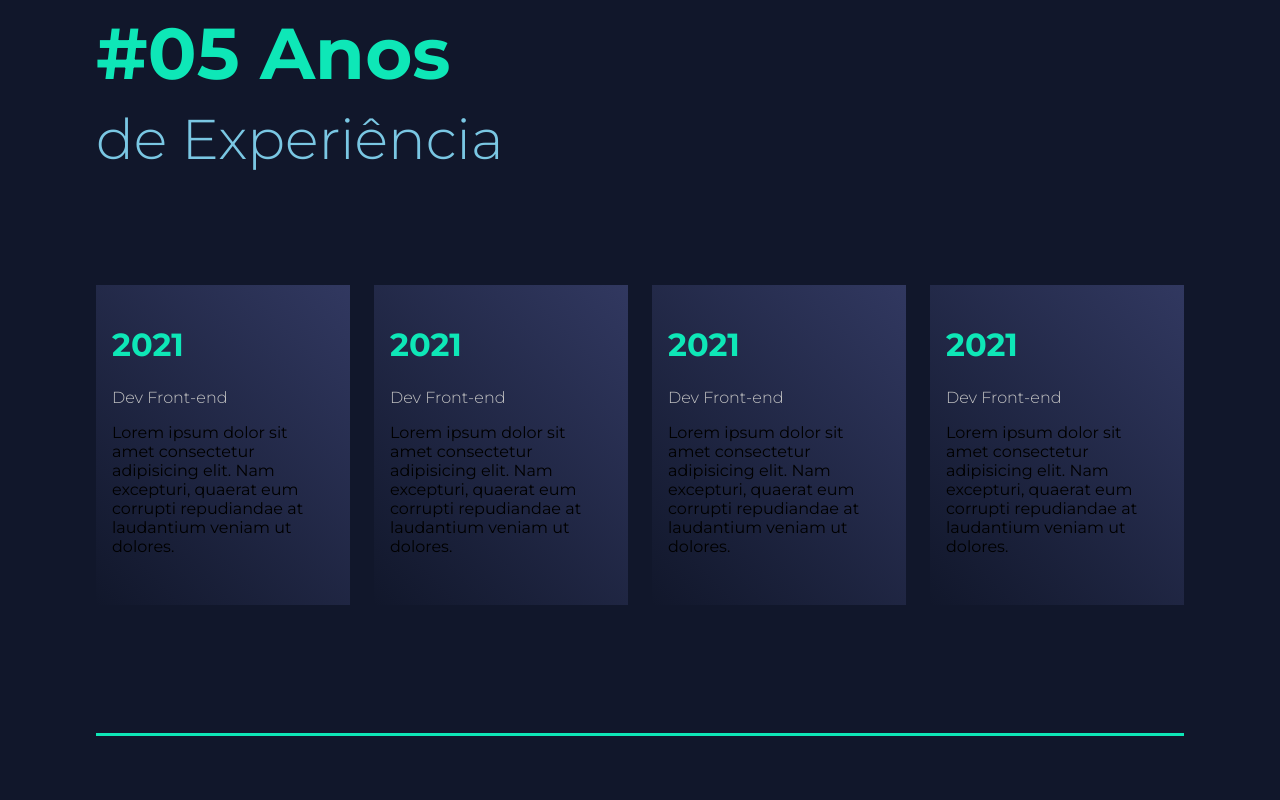
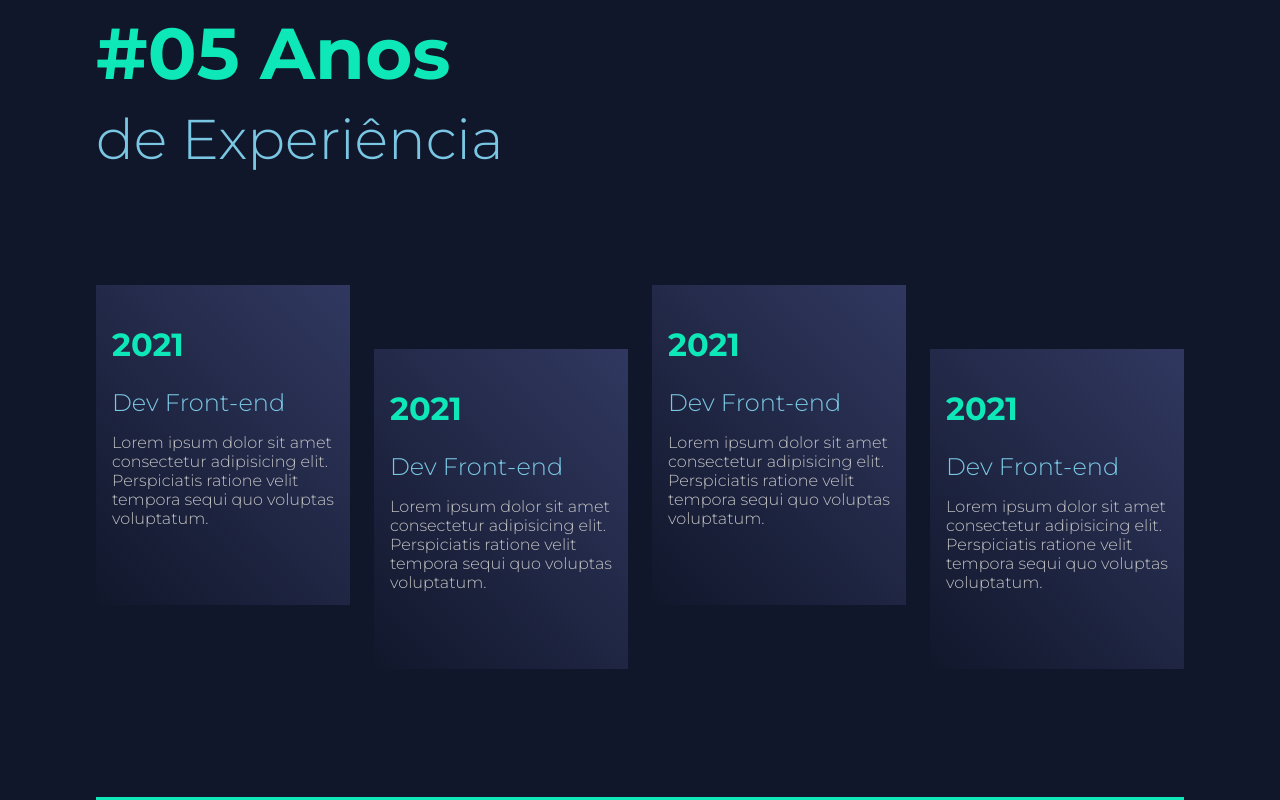
Before and after one commit to scarpeace/nextjs-portfolio-ytb, a Next.js app: page / in a window 1280 px wide. Shown: the part 718-1518 px from the top of the page. Before the commit the page ends 1454 px from the top, so only its background shows below. Built offline with nearby package versions, Linux system fonts and the light colour scheme.

Commit message:
finalizando animações e criando componentes reutilizaveis

```diff
--- a/src/components/Experiencias/ExperienciaItem.tsx
+++ b/src/components/Experiencias/ExperienciaItem.tsx
@@ -1,16 +1,18 @@
 import { ItemContainer } from './styles';
 
-export default function ExperienciaItem() {
+interface Props {
+  year: number;
+  title: string;
+  description: string;
+}
+
+export default function ExperienciaItem({ year, title, description }: Props) {
   return (
     <ItemContainer>
       <div>
-        <h1>2021</h1>
-        <h2>Dev Front-end</h2>
-        <p>
-          Lorem ipsum dolor sit amet consectetur adipisicing elit. Nam
-          excepturi, quaerat eum corrupti repudiandae at laudantium veniam ut
-          dolores.
-        </p>
+        <h1>{year}</h1>
+        <h2>{title}</h2>
+        <p>{description}</p>
       </div>
     </ItemContainer>
   );
--- a/src/components/Experiencias/index.tsx
+++ b/src/components/Experiencias/index.tsx
@@ -2,16 +2,24 @@ import SectionTitle from '../SectionTitle';
 import ExperienciaItem from './ExperienciaItem';
 import { Container } from './styles';
 
+const mockItems = {
+  year: 2021,
+  title: 'Dev Front-end',
+  description:
+    'Lorem ipsum dolor sit amet consectetur adipisicing elit. Perspiciatis ratione velit tempora sequi quo voluptas voluptatum.'
+};
+
 function Experiencias() {
+  const { year, title, description } = mockItems;
   return (
     <Container>
       <SectionTitle title="#05 Anos" description="de Experiência" />
 
       <section>
-        <ExperienciaItem />
-        <ExperienciaItem />
-        <ExperienciaItem />
-        <ExperienciaItem />
+        <ExperienciaItem year={year} title={title} description={description} />
+        <ExperienciaItem year={year} title={title} description={description} />
+        <ExperienciaItem year={year} title={title} description={description} />
+        <ExperienciaItem year={year} title={title} description={description} />
       </section>
     </Container>
   );
--- a/src/components/Experiencias/styles.ts
+++ b/src/components/Experiencias/styles.ts
@@ -51,7 +51,7 @@ export const ItemContainer = styled.div`
       margin-bottom: 1rem;
     }
 
-    h2 {
+    p {
       color: ${({ theme }) => theme.textLight};
       font-size: 1rem;
       font-weight: 300;
@@ -63,4 +63,55 @@ export const ItemContainer = styled.div`
     filter: brightness(1.3);
     transform: translateY(-20px);
   }
+
+  &:nth-child(even) > div {
+    margin-top: 4rem;
+  }
+
+  @media (max-width: 1000px) {
+    > div {
+      height: 15rem;
+      padding-top: 1.5rem;
+    }
+
+    h1 {
+      font-size: 1.2rem;
+      margin-bottom: 1rem;
+    }
+
+    h2 {
+      font-size: 1rem;
+    }
+
+    p {
+      font-size: 0.9rem;
+    }
+  }
+
+  @media (max-width: 700px) {
+    :nth-child(even) > div {
+      margin-top: 0;
+    }
+
+    &hover > div {
+      transform: translateY(0);
+    }
+
+    > div {
+      height: auto;
+      padding: 2rem;
+
+      h1 {
+        font-size: 2rem;
+      }
+
+      h2 {
+        font-size: 1.5rem;
+      }
+
+      p {
+        font-size: 1rem;
+      }
+    }
+  }
 `;
--- a/src/components/HomeHero/index.tsx
+++ b/src/components/HomeHero/index.tsx
@@ -10,7 +10,7 @@ function HomeHero() {
       <div>
         <TextContainer>
           <h1>Olá</h1>
-          <h2>Me chamo Marcelo</h2>
+          <h2>Me chamo Gustavo</h2>
         </TextContainer>
 
         <InfosContainer>
```
